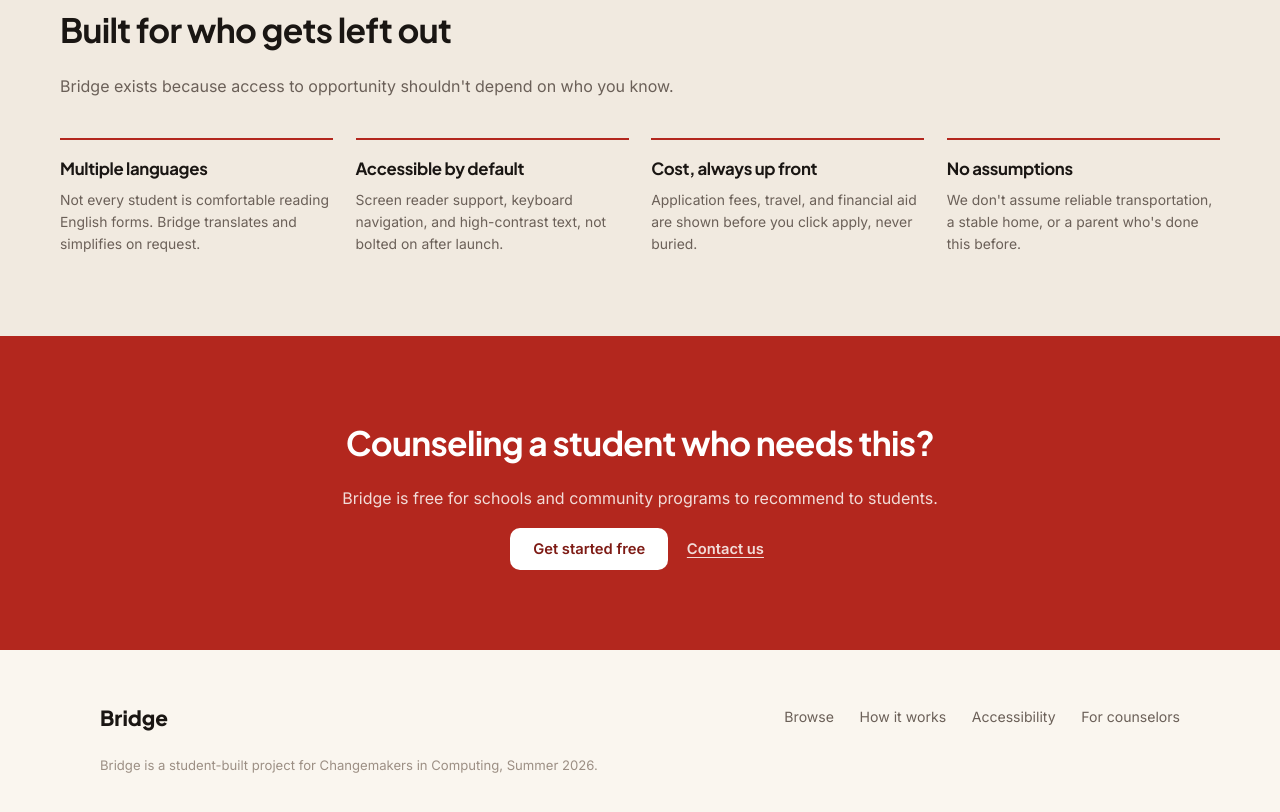
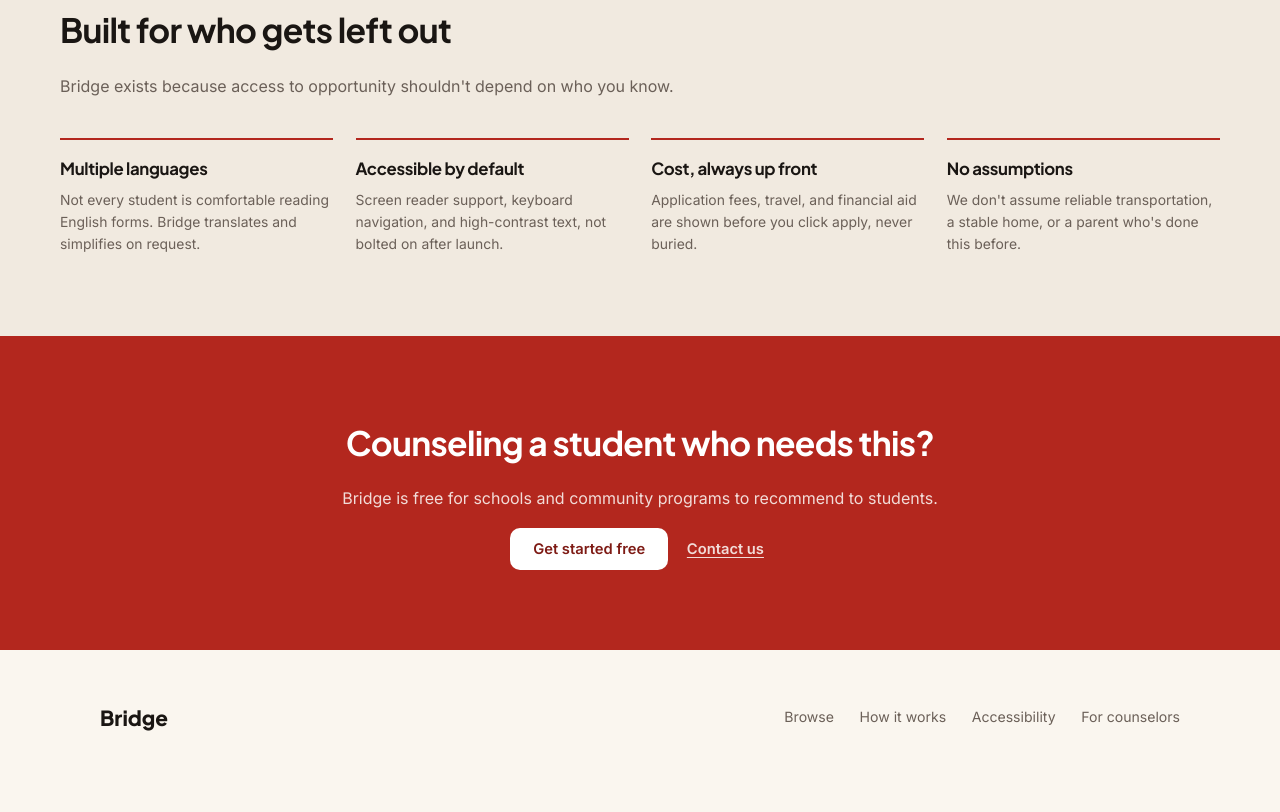
Before and after one commit to nmu0/bridge, a website built with webpack: page index.html in a window 1280 px wide. Shown: the part 2268-3080 px from the top of the page. Built offline with nearby package versions, Linux system fonts and the light colour scheme; no server answers.

Commit message:
minor fixes

```diff
--- a/index.html
+++ b/index.html
@@ -173,7 +173,6 @@
       <a href="#schools">For counselors</a>
     </div>
   </div>
-  <p class="footer-note">Bridge is a student-built project for Changemakers in Computing, Summer 2026.</p>
 </footer>
 
 <!-- AUTH MODAL -->
```
Also changed, not shown: resume.html (+0 -1 lines).
